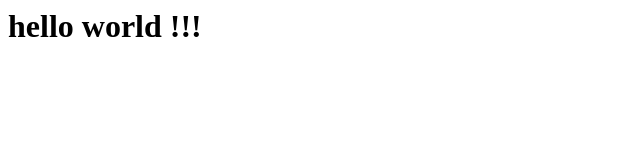
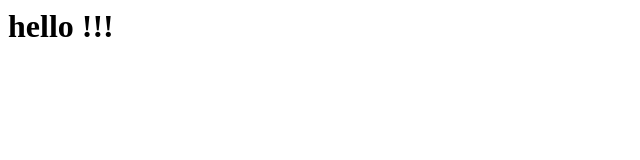
Before and after one commit to Akram619786/akram, a plain HTML site: page index.html in a window 1280 px wide. Shown: the whole page, without its empty margins (0-640 px from the left). Drawn offline with Linux system fonts and the light colour scheme.

Commit message:
Update index.html

```diff
--- a/index.html
+++ b/index.html
@@ -4,7 +4,7 @@
 
 <body>
 
-	<h1>hello world !!!</h1>
+	<h1>hello  !!!</h1>
 
 </body>
 
```
